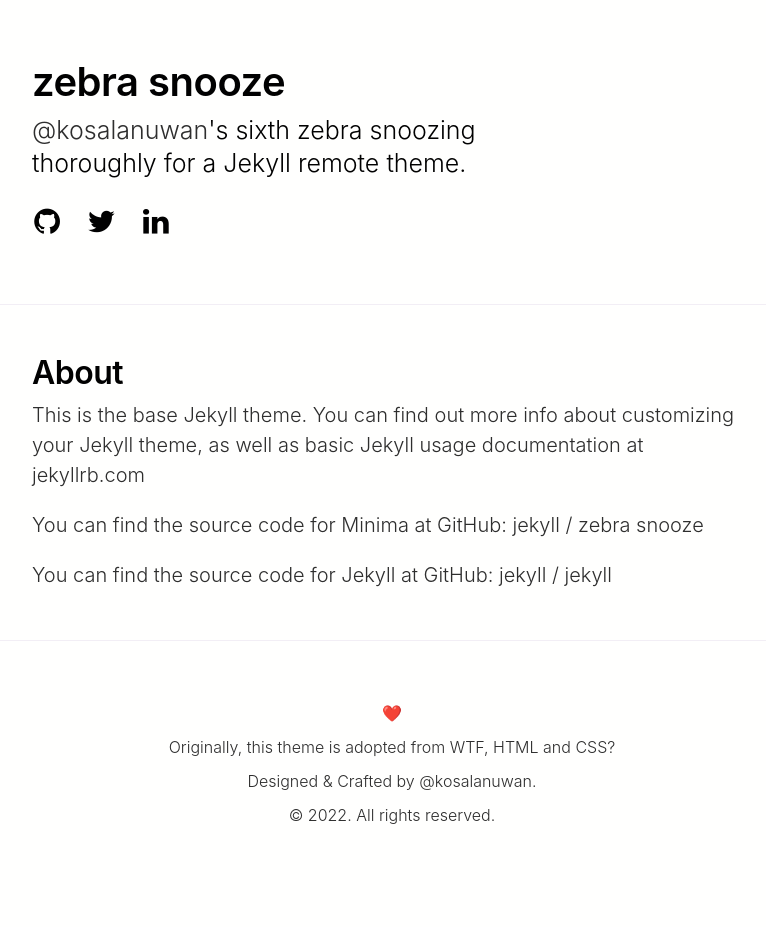
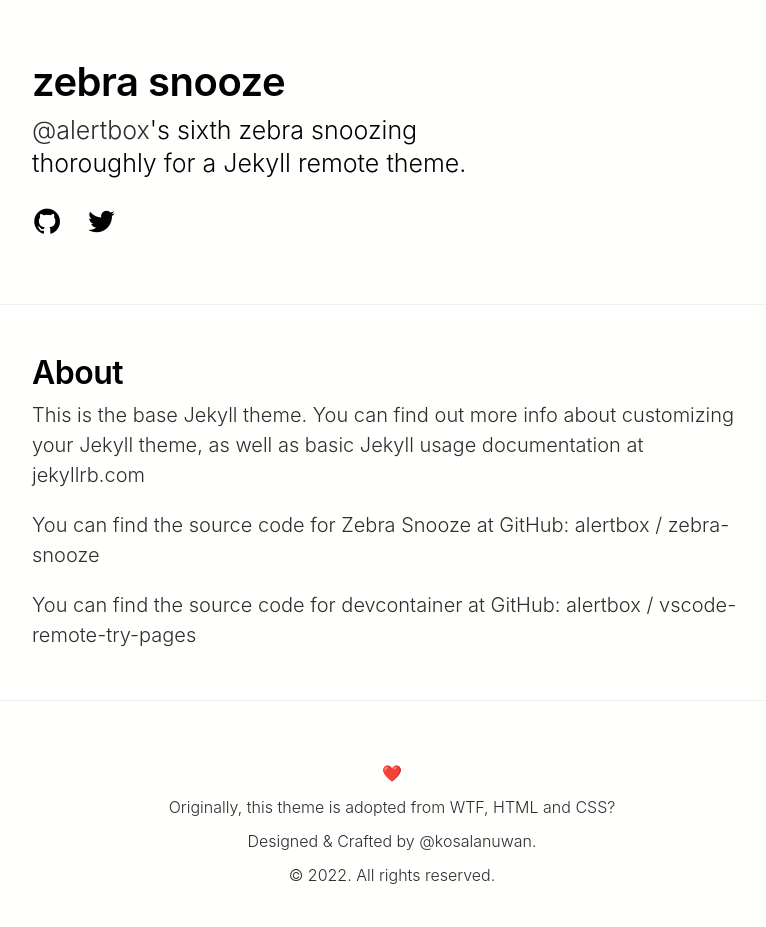
Before and after one commit to alertbox/zebra-snooze, a Jekyll site: the page built from _pages/about.markdown, in a window 1280 px wide. Shown: the whole page, without its empty margins (248-1014 px from the left). Built offline with Jekyll 4.4.1, drawn with Linux system fonts in a browser that asks for light colours; emoji names are drawn with the system emoji font; some web fonts are replaced; before the commit the page ends 900 px from its top, so only the background shows below that.

Commit message:
chore: transfer ownership to alertbox inc.

```diff
--- a/_config.yml
+++ b/_config.yml
@@ -32,8 +32,8 @@ description: >- # this means to ignore newlines until "baseurl:"
   Google search results) and in your feed.xml site description.
 
 baseurl: /zebra-snooze
-url: https://kosalanuwan.github.io
-repository: kosalanuwan/zebra-snooze
+url: https://alertbox.github.io
+repository: alertbox/zebra-snooze
 
 # Defaults
 defaults:
--- a/_includes/footer.html
+++ b/_includes/footer.html
@@ -1,7 +1,7 @@
 <footer>
   <p>:heart:</p>
   <p>Originally, this theme is adopted from <a href="http://wtfhtmlcss.com/">WTF, HTML and CSS?</a></p>
-  <p>Designed &amp; Crafted by <a href="https://github.com/kosalanuwan">@kosalanuwan</a>.</p>
+  <p>Designed &amp; Crafted by <a href="https://kosalanuwan.github.io/">@kosalanuwan</a>.</p>
   <p>&copy; {{ site.time | date: '%Y' }}. All rights reserved.</p>
 </footer>
 {% if site.enable_anchorjs %}
--- a/_pages/about.markdown
+++ b/_pages/about.markdown
@@ -6,13 +6,13 @@ permalink: /about/
 
 This is the base Jekyll theme. You can find out more info about customizing your Jekyll theme, as well as basic Jekyll usage documentation at [jekyllrb.com](https://jekyllrb.com/)
 
-You can find the source code for Minima at GitHub:
-[jekyll][jekyll-organization] /
-[zebra snooze](https://github.com/kosalanuwan/zebra-snooze)
+You can find the source code for Zebra Snooze at GitHub:
+[alertbox][organization] /
+[zebra-snooze](https://github.com/alertbox/zebra-snooze)
 
-You can find the source code for Jekyll at GitHub:
-[jekyll][jekyll-organization] /
-[jekyll](https://github.com/jekyll/jekyll)
+You can find the source code for devcontainer at GitHub:
+[alertbox][organization] /
+[vscode-remote-try-pages](https://github.com/alertbox/vscode-remote-try-pages)
 
 
-[jekyll-organization]: https://github.com/jekyll
+[organization]: https://github.com/alertbox
```
Also changed, not shown: _data/website.yml (+8 -10 lines), zebra-snooze.gemspec.
